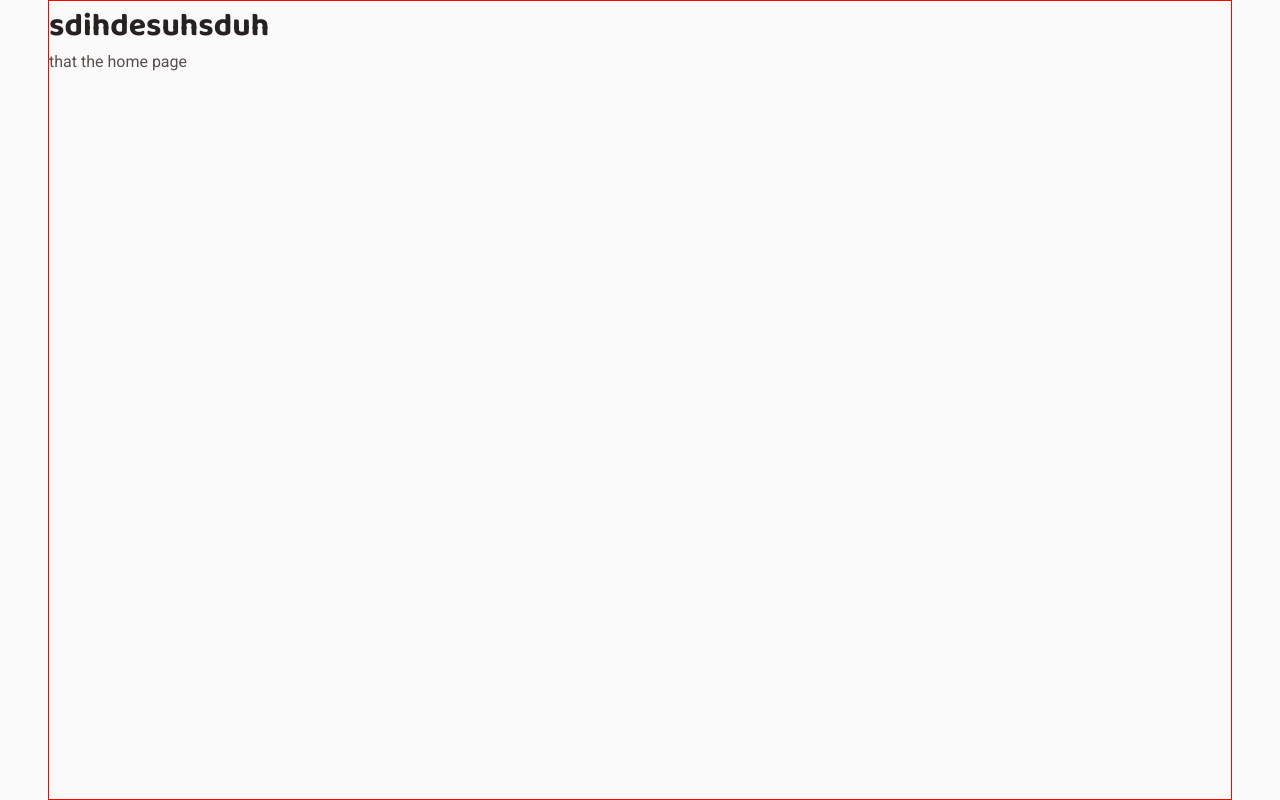
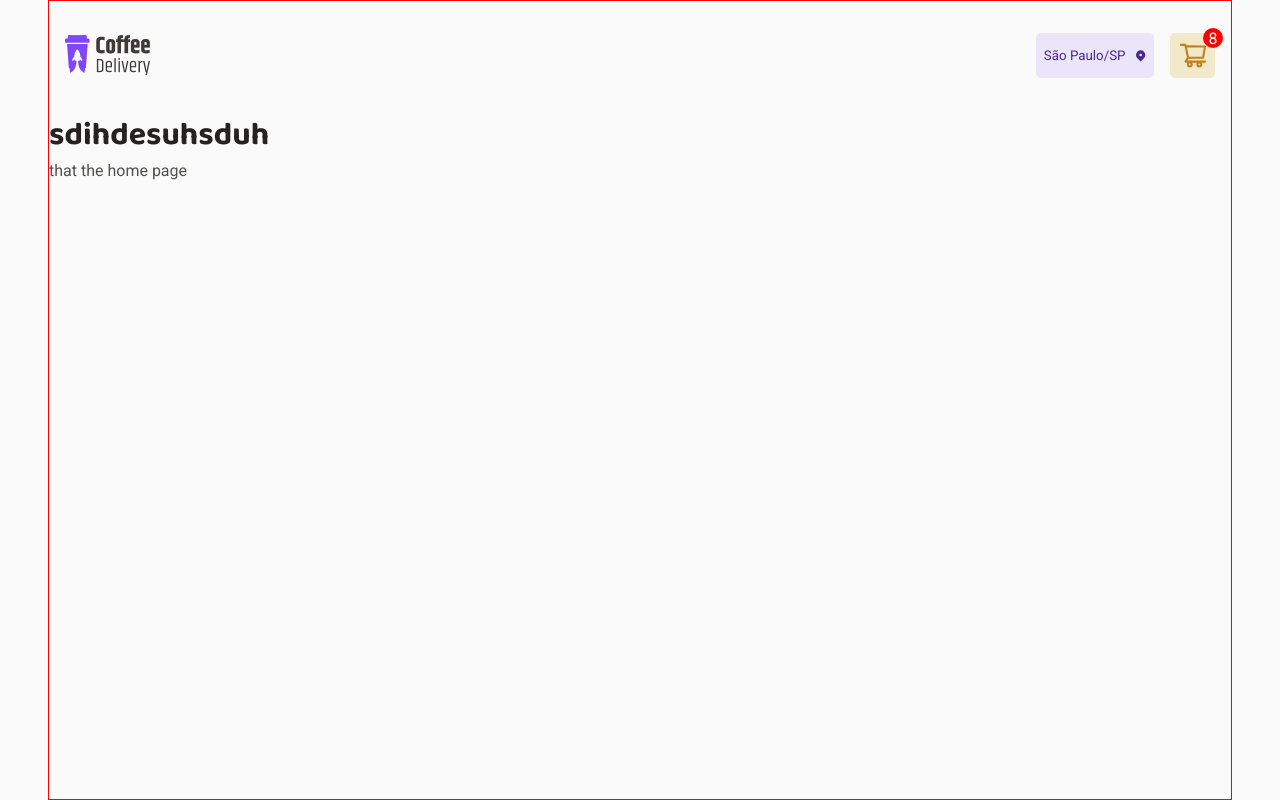
Before and after one commit to guicoelhodev/ignite_frontend_2022, a React (Vite) app in the folder challenger-02/: page / in a window 1280 px wide. Built offline with nearby package versions, Linux system fonts and the light colour scheme.

Commit message:
feat: add Header inside Layout component

```diff
--- a/challenger-02/src/components/UI/Layout/index.tsx
+++ b/challenger-02/src/components/UI/Layout/index.tsx
@@ -1,6 +1,12 @@
 import React, { ReactNode } from "react";
+import { Header } from "../Header";
 import * as S from "./style";
 
 export const Layout: React.FC<{ children: ReactNode }> = ({ children }) => {
-  return <S.Container>{children}</S.Container>;
+  return (
+    <S.Container>
+      <Header />
+      {children}
+    </S.Container>
+  );
 };
--- a/challenger-02/src/components/UI/Layout/style.ts
+++ b/challenger-02/src/components/UI/Layout/style.ts
@@ -9,4 +9,7 @@ export const Container = styled.div`
   border: 1px solid red;
 
   background-color: inherit;
+
+  display: flex;
+  flex-direction: column;
 `;
```
